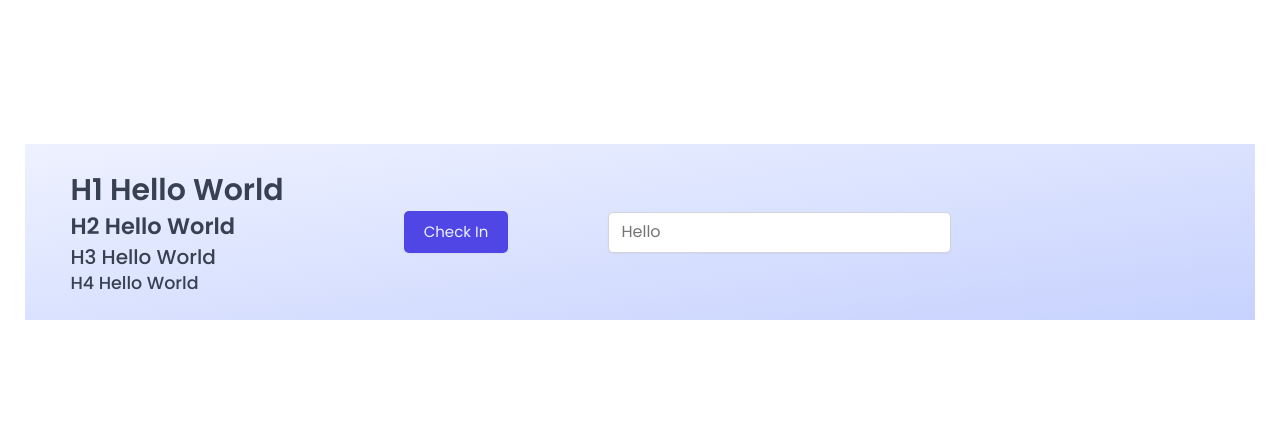
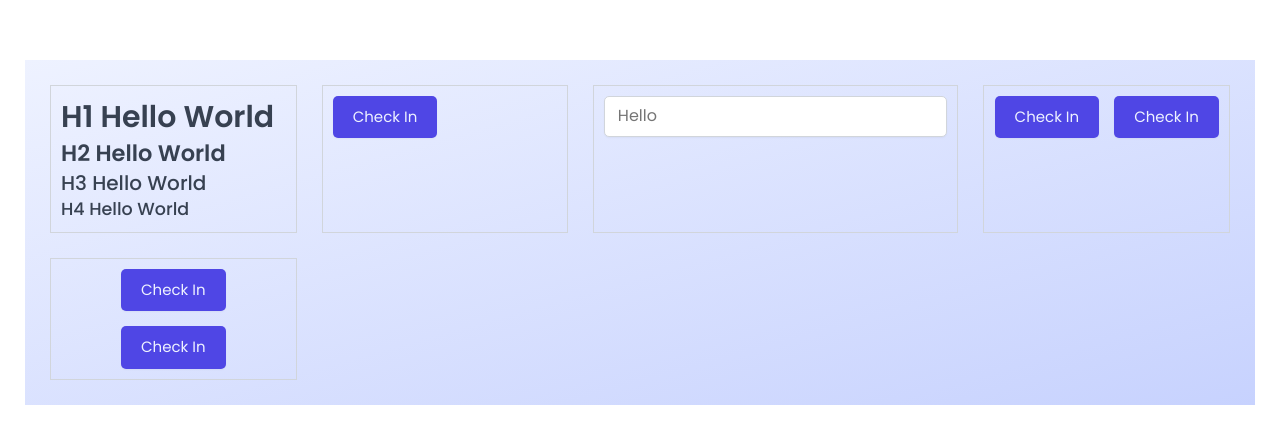
Before and after one commit to rajatverma311201/the-wild-oasis-react, a React (Vite) app: page / in a window 1280 px wide. Shown: the part 168-612 px from the top of the page. Built offline with nearby package versions, Linux system fonts and the light colour scheme; a web font is replaced by a local one.

Commit message:
added row and column component

```diff
--- a/src/App.tsx
+++ b/src/App.tsx
@@ -1,4 +1,5 @@
 import { Button, Input, Heading } from "@/components";
+import { Row, Column } from "@/components/layout";
 import styled from "styled-components";
 
 const StyledApp = styled.div`
@@ -10,11 +11,17 @@ const StyledApp = styled.div`
         var(--color-brand-200)
     );
     display: grid;
+
     grid-template-columns: repeat(4, 1fr);
-    align-items: center;
-    justify-items: center;
+    /* align-items: center; */
+    /* justify-items: center; */
     padding: 2.5rem;
     gap: 2.5rem;
+
+    & > * {
+        border: 1px solid var(--color-grey-300);
+        padding: 1rem;
+    }
 `;
 
 function App() {
@@ -27,8 +34,24 @@ function App() {
                 <Heading as="h4">H4 Hello World</Heading>
             </div>
 
-            <Button>Check In</Button>
-            <Input placeholder="Hello" />
+            <div>
+                <Button>Check In</Button>
+            </div>
+            <div>
+                <Input placeholder="Hello" />
+            </div>
+            <div>
+                <Row>
+                    <Button>Check In</Button>
+                    <Button>Check In</Button>
+                </Row>
+            </div>
+            <div>
+                <Column align="center">
+                    <Button>Check In</Button>
+                    <Button>Check In</Button>
+                </Column>
+            </div>
         </StyledApp>
     );
 }
--- /dev/null
+++ b/src/components/layout/Column.tsx
@@ -0,0 +1,24 @@
+import styled from "styled-components";
+
+const ALIGNMENTS = {
+    start: "flex-start",
+    end: "flex-end",
+    center: "center",
+    stretch: "stretch",
+    baseline: "baseline",
+};
+
+const Column = styled.div`
+    display: flex;
+    flex-direction: column;
+    gap: 1.5rem;
+    ${(props: {
+        align?: "start" | "end" | "center" | "stretch" | "baseline";
+    }) => props.align && `align-items: ${ALIGNMENTS[props.align]};`}
+`;
+
+Column.defaultProps = {
+    align: "start",
+};
+
+export default Column;
--- /dev/null
+++ b/src/components/layout/Row.tsx
@@ -0,0 +1,26 @@
+import styled from "styled-components";
+
+const ALIGNMENTS = {
+    start: "flex-start",
+    end: "flex-end",
+    center: "center",
+    between: "space-between",
+    around: "space-around",
+    even: "space-evenly",
+};
+
+const Row = styled.div`
+    display: flex;
+    flex-direction: row;
+    gap: 1.5rem;
+    align-items: center;
+
+    ${(props: {
+        justify?: "start" | "end" | "center" | "between" | "around" | "even";
+    }) =>
+        props.justify
+            ? `justify-content: ${ALIGNMENTS[props.justify]};`
+            : `justify-content: center;`}
+`;
+
+export default Row;
--- /dev/null
+++ b/src/components/layout/index.ts
@@ -0,0 +1,2 @@
+export { default as Row } from "./Row";
+export { default as Column } from "./Column";
```
